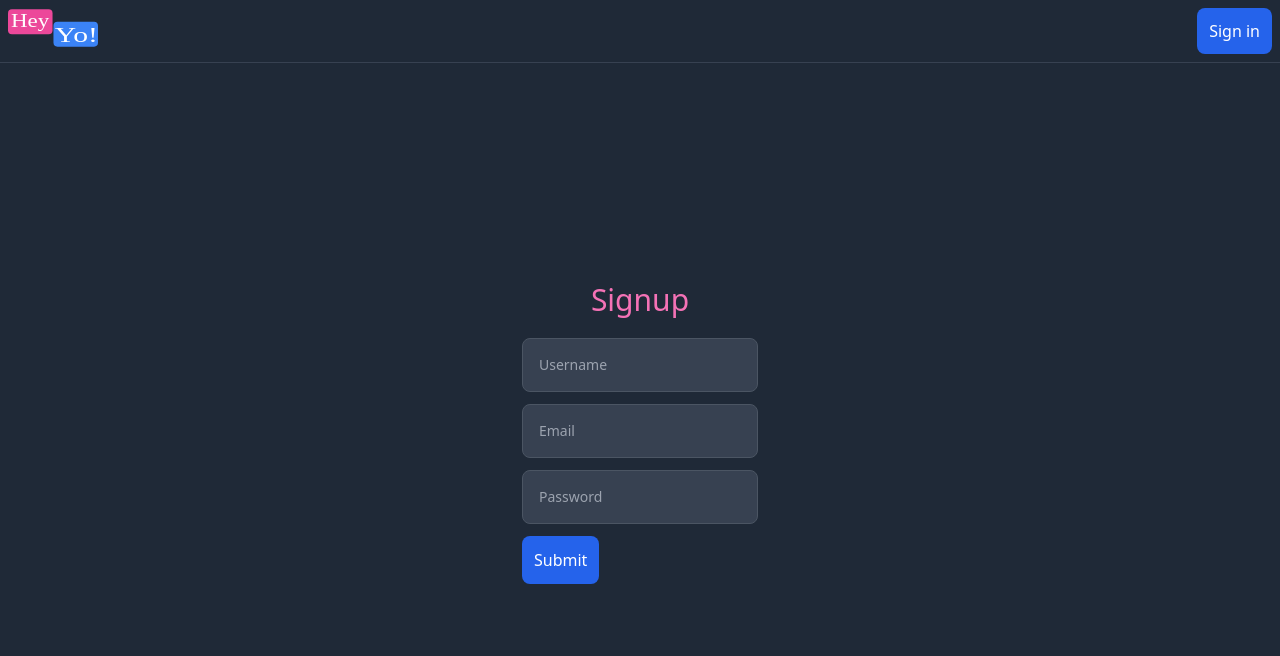
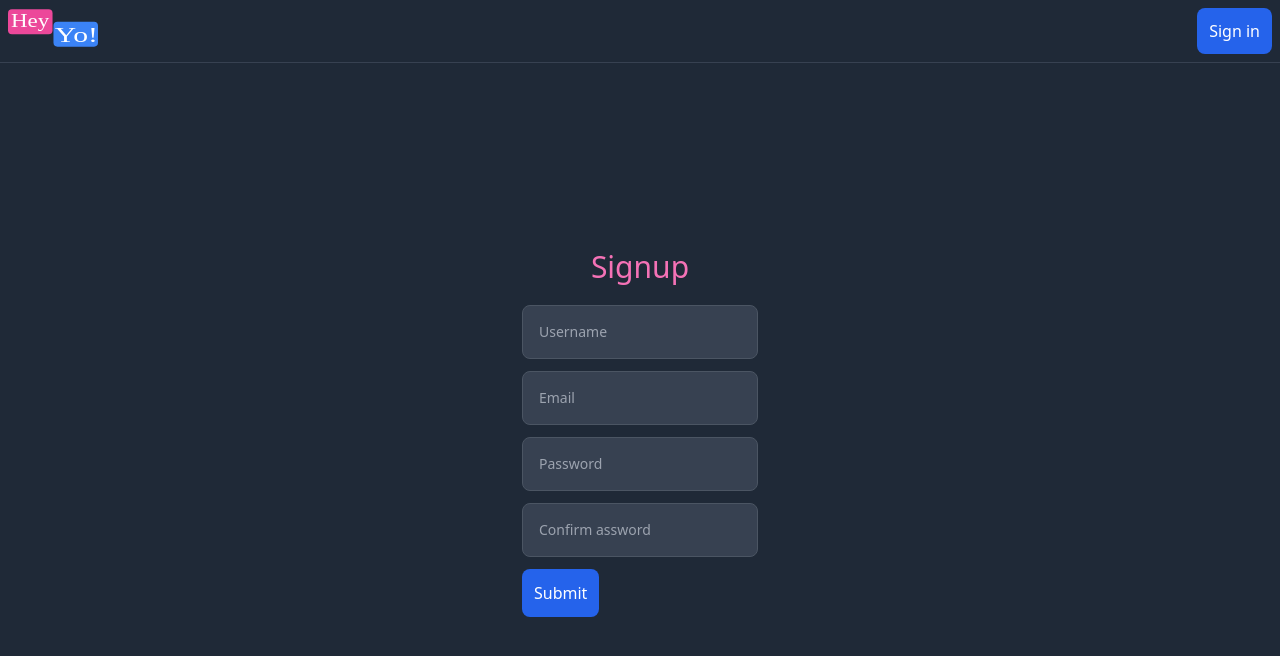
Before and after one commit to alxgrg/hey-yo-chat, a Next.js app: page /signup in a window 1280 px wide. Shown: the top 656 px of the page. Built offline with nearby package versions, Linux system fonts and the light colour scheme; no server answers.

Commit message:
Add password confirmation to signup. Fix bug when user logs out while still in chat. Minor style tweaks.

```diff
--- a/components/auth/signup-form.tsx
+++ b/components/auth/signup-form.tsx
@@ -66,24 +66,44 @@ type Props = {
   onSignup: (email: string, password: string) => void;
   onChangeEmail: (event: React.ChangeEvent<HTMLInputElement>) => void;
   onChangePassword: (event: React.ChangeEvent<HTMLInputElement>) => void;
+  onChangeConfirmPassword: (event: React.ChangeEvent<HTMLInputElement>) => void;
   onChangeUsername: (event: React.ChangeEvent<HTMLInputElement>) => void;
   emailValue: string;
   passwordValue: string;
+  confirmPasswordValue: string;
   usernameValue: string;
 };
 
 const SignupForm: NextPage<Props> = (props) => {
+  const [error, setError] = useState<{ message: string } | null>(null);
   const handleSignup = async (event: React.FormEvent<HTMLFormElement>) => {
     event.preventDefault();
+
+    setError(null);
+
     const email = props.emailValue;
+    const username = props.usernameValue;
     const password = props.passwordValue;
-    const username = props.usernameValue;
+    const confirmPassword = props.confirmPasswordValue;
     if (
       !email ||
       email.trim().length === 0 ||
+      !username ||
+      username.trim().length === 0 ||
       !password ||
-      password.trim().length === 0
+      password.trim().length === 0 ||
+      !confirmPassword ||
+      confirmPassword.trim().length === 0
     ) {
+      setError({
+        message: 'Must enter valid Username, Email and Password',
+      });
+      return;
+    }
+    if (password !== confirmPassword) {
+      setError({
+        message: 'Passwords do not match!',
+      });
       return;
     }
 
@@ -125,6 +145,18 @@ const SignupForm: NextPage<Props> = (props) => {
       </div>
 
       <div>
+        <Input
+          type='password'
+          name='confirm-password'
+          value={props.confirmPasswordValue}
+          onChange={props.onChangeConfirmPassword}
+          required
+          placeholder='Confirm assword'
+        />
+      </div>
+      {error && <p className='text-red-500'>{error.message}</p>}
+
+      <div>
         <Button>Submit</Button>
       </div>
     </form>
--- a/components/chat/chat-members.tsx
+++ b/components/chat/chat-members.tsx
@@ -109,6 +109,9 @@ const ChatMembers = () => {
   const router = useRouter();
 
   useEffect(() => {
+    if (!currentUser) {
+      return;
+    }
     const db = getDatabase();
     // Fetch the current user's ID from Firebase Authentication.
     const uid = currentUser?.uid;
@@ -191,6 +194,7 @@ const ChatMembers = () => {
       router.events.off('routeChangeStart', handleRouteChange);
     };
   }, [
+    currentUser,
     currentUser?.displayName,
     currentUser?.uid,
     router.events,
@@ -198,8 +202,9 @@ const ChatMembers = () => {
   ]);
 
   return (
-    <div className='pb-2 sm:flex flex-col h-full overflow-hidden hidden w-1/4'>
+    <div className='pb-2 sm:flex flex-col h-full overflow-hidden hidden min-w-min w-1/4'>
       <div className='p-2 bg-gray-700 border rounded border-gray-600 flex flex-col h-full overflow-hidden w-full text-blue-400 font-bold'>
+        <h2 className='text-gray-400 text-bold text-sm'>ONLINE</h2>
         {members &&
           members.map((member) => {
             if (member.id !== currentUser?.uid) {
--- a/components/chat/chat-room.tsx
+++ b/components/chat/chat-room.tsx
@@ -29,9 +29,9 @@ const ChatRoom: NextPage = () => {
   const router = useRouter();
 
   useEffect(() => {
-    if (!currentUser) {
-      return;
-    }
+    // if (!currentUser) {
+    //   return;
+    // }
 
     const db = getDatabase();
     const messagesRef = ref(db, 'chat_messages/' + router.query.id);
--- a/components/profile/user-profile.tsx
+++ b/components/profile/user-profile.tsx
@@ -65,7 +65,7 @@ const UserProfile = () => {
             <h1 className='text-xl'>
               Are you sure you want to delete your account?
             </h1>
-            <Button color='bg-red-500' onClick={handleDeleteAccount}>
+            <Button color='bg-red-600' onClick={handleDeleteAccount}>
               Delete account
             </Button>
             <Button onClick={modalCtx.hideModal}>Cancel</Button>
--- a/pages/chat/[id].tsx
+++ b/pages/chat/[id].tsx
@@ -20,6 +20,7 @@ const ChatPage: NextPage = () => {
   useEffect(() => {
     if (!currentUser && !isLoading) {
       router.push('/');
+      return;
     }
 
     const db = getDatabase();
@@ -43,7 +44,7 @@ const ChatPage: NextPage = () => {
   }, [currentUser, isLoading, router]);
 
   return (
-    <div className='flex flex-col h-[calc(100vh-60px)] sm:px-2 gap-3'>
+    <div className='flex flex-col h-[calc(100vh-63px)] sm:px-2 gap-3 pt-2'>
       <div className='flex align-middle'>
         <h2 className='text-2xl text-white'>
           Hey, Yo! -{' '}
--- a/pages/profile.tsx
+++ b/pages/profile.tsx
@@ -20,10 +20,6 @@ const Pofile: NextPage = () => {
     }
   }, [router, currentUser, isLoading]);
 
-  if (isLoading || !currentUser) {
-    return <p>Loading...</p>;
-  }
-
   return (
     <div className='flex flex-col items-center w-full'>
       {isLoading || !currentUser ? <LoadingSpinner /> : <UserProfile />}
--- a/pages/signup.tsx
+++ b/pages/signup.tsx
@@ -9,6 +9,7 @@ const Signup: NextPage = () => {
   const [email, setEmail] = useState('');
   const [username, setUsername] = useState('');
   const [password, setPassword] = useState('');
+  const [confirmPassword, setConfirmPassword] = useState('');
 
   const authCtx = useContext(AuthContext);
 
@@ -20,6 +21,12 @@ const Signup: NextPage = () => {
 
   const onChangePassword = (event: React.ChangeEvent<HTMLInputElement>) => {
     setPassword(event.target.value);
+  };
+
+  const onChangeConfirmPassword = (
+    event: React.ChangeEvent<HTMLInputElement>
+  ) => {
+    setConfirmPassword(event.target.value);
   };
 
   const onChangeUsername = (event: React.ChangeEvent<HTMLInputElement>) => {
@@ -45,9 +52,11 @@ const Signup: NextPage = () => {
         onSignup={handleSignup}
         onChangeEmail={onChangeEmail}
         onChangePassword={onChangePassword}
+        onChangeConfirmPassword={onChangeConfirmPassword}
         onChangeUsername={onChangeUsername}
         emailValue={email}
         passwordValue={password}
+        confirmPasswordValue={confirmPassword}
         usernameValue={username}
       />
     </div>
```
